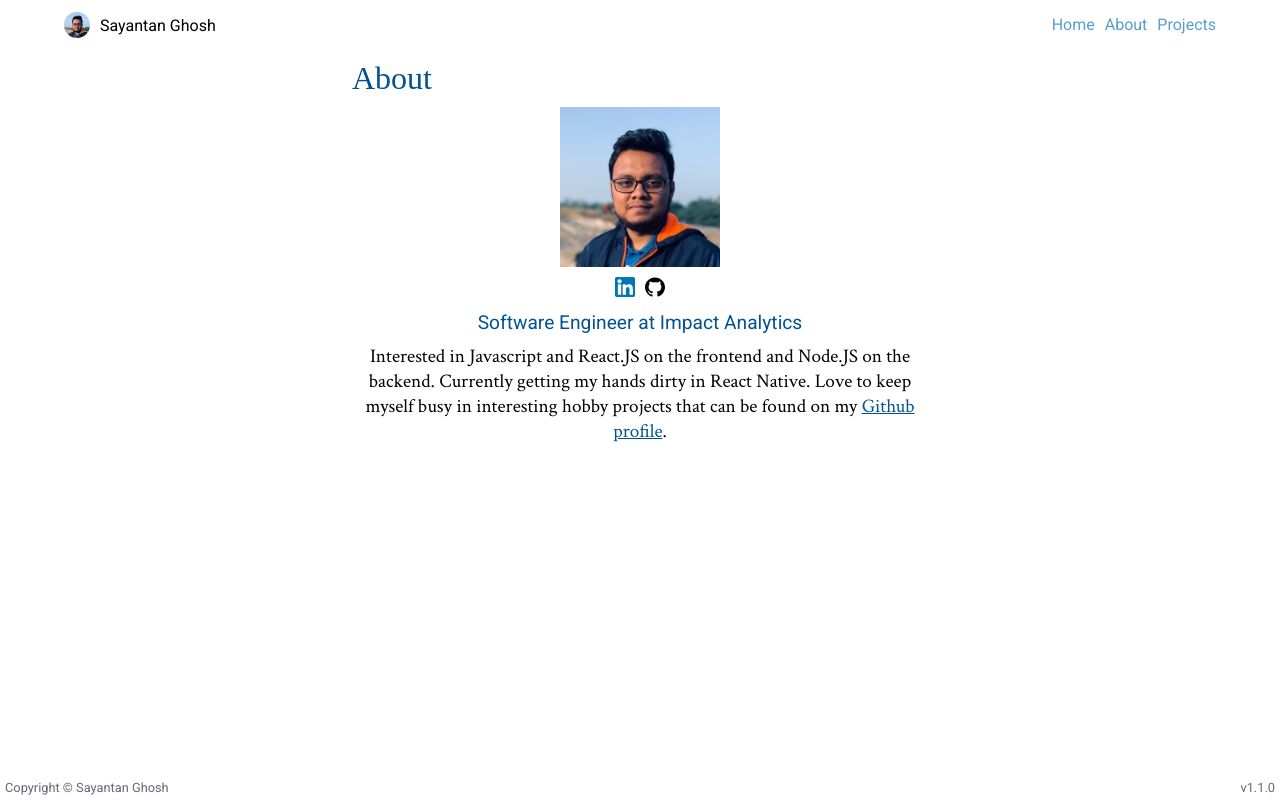
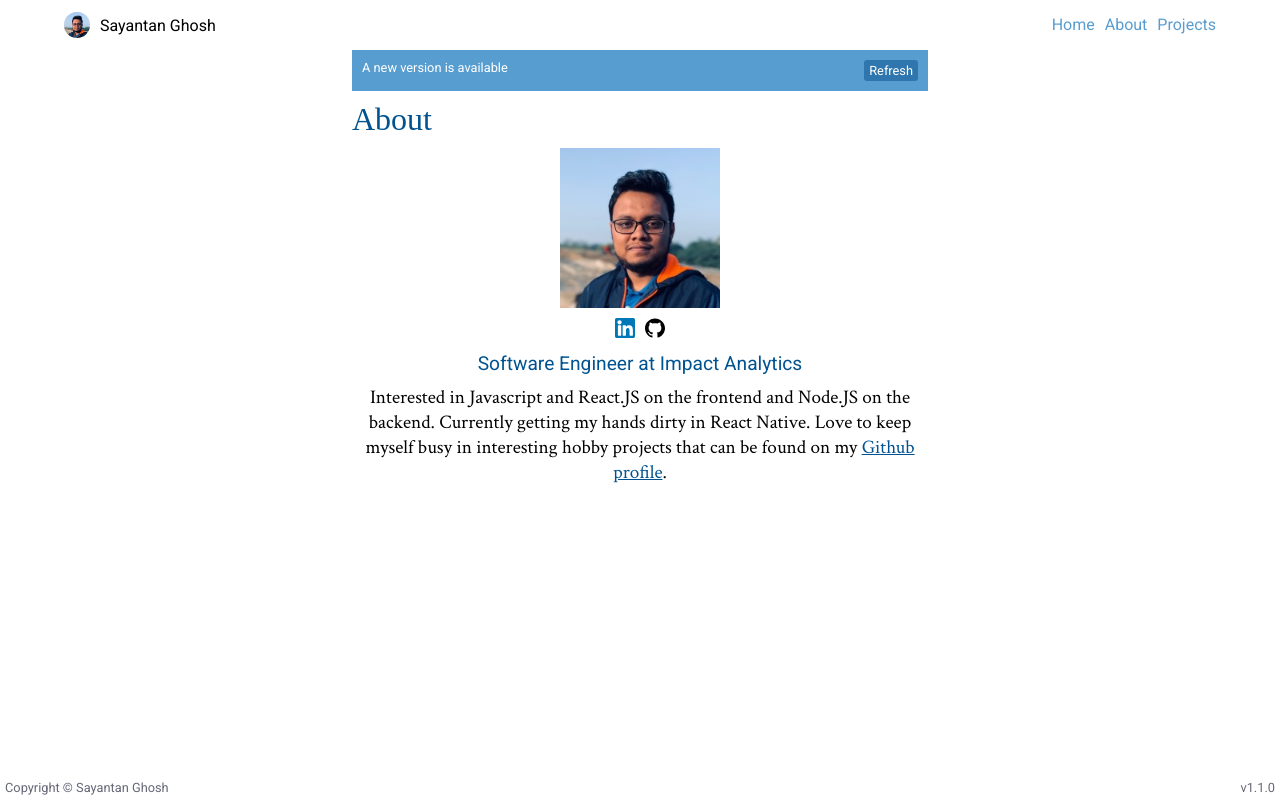
Before and after one commit to itsSayantan/portfolio-site, a React app: page /about in a window 1280 px wide. Built offline with nearby package versions, Linux system fonts and the light colour scheme; a web font is replaced by a local one.

Commit message:
1. Still implementing the AppNotification component (did the custom close button). [need to create an action to change the close button]

```diff
--- a/src/components/AppNotification/AppNotification.scss
+++ b/src/components/AppNotification/AppNotification.scss
@@ -36,6 +36,16 @@
     }
 }
 
+.app-notification-custom-close-button {
+    padding: 3px 5px;
+    font-size: 0.8rem;
+    font-family: 'Roboto', sans-serif;
+    border-radius: 3px;
+    background-color: #2e76ad;
+    color: #fff;
+    cursor: pointer;
+}
+
 @media screen and (min-width: 768px) {
     .app-notification-wrapper {
         left: 15%;
--- a/src/components/AppNotification/AppNotification.tsx
+++ b/src/components/AppNotification/AppNotification.tsx
@@ -3,7 +3,8 @@ import React from 'react';
 import {
     AppContextType,
     AppNotificationStateType,
-    AppNotificationCloseHandlerType
+    AppNotificationCloseHandlerType,
+    AppNotificationCloseButtonType
 } from '@Shared/types/others';
 
 import { setAppNotificationDataAction } from '@Shared/constants';
@@ -14,8 +15,55 @@ import CloseButton from '@Images/close-button.svg';
 
 import './AppNotification.scss';
 
+const AppNotificationCloseButton = React.memo(
+    (props: AppNotificationCloseButtonType) => {
+        const { state, dispatch } = React.useContext(
+            AppContext
+        ) as AppContextType;
+        const closeButton = props?.closeButton?.customProperties;
+        const styles = closeButton?.styles;
+
+        const closeButtonClickHandler = (
+            keepOpen: boolean,
+            passedHandler: () => void
+        ) => {
+            if (keepOpen) {
+                passedHandler();
+            } else {
+                dispatch({
+                    type: setAppNotificationDataAction,
+                    payload: { message: '', type: 'info' }
+                });
+                passedHandler();
+            }
+        };
+
+        return (
+            <div
+                className="app-notification-custom-close-button"
+                style={{
+                    backgroundColor: styles?.backgroundColor,
+                    color: styles?.color
+                }}
+                onClick={() =>
+                    closeButtonClickHandler(
+                        closeButton?.keepOpen,
+                        closeButton?.onClick
+                    )
+                }
+            >
+                {closeButton?.text}
+            </div>
+        );
+    }
+);
+
 const AppNotificationContent = React.memo(
-    (props: AppNotificationStateType & AppNotificationCloseHandlerType) => {
+    (
+        props: AppNotificationStateType &
+            AppNotificationCloseHandlerType &
+            AppNotificationCloseButtonType
+    ) => {
         let content = <></>;
 
         const compouteStyles = (props: AppNotificationStateType) => {
@@ -28,6 +76,18 @@ const AppNotificationContent = React.memo(
         };
 
         const s = compouteStyles(props);
+
+        const closeButtonContent = props?.closeButton?.customProperties ? (
+            <AppNotificationCloseButton closeButton={props?.closeButton} />
+        ) : (
+            <img
+                src={CloseButton}
+                alt="Close Button"
+                onClick={() =>
+                    props?.onCloseAppNotification(props?.message, props?.type)
+                }
+            />
+        );
 
         if (props?.message.trim().length !== 0) {
             content = (
@@ -44,16 +104,7 @@ const AppNotificationContent = React.memo(
                         </div>
                     </div>
                     <div className="app-notification-close">
-                        <img
-                            src={CloseButton}
-                            alt="Close Button"
-                            onClick={() =>
-                                props?.onCloseAppNotification(
-                                    props?.message,
-                                    props?.type
-                                )
-                            }
-                        />
+                        {closeButtonContent}
                     </div>
                 </div>
             );
@@ -80,6 +131,8 @@ const AppNotification = () => {
                     });
                 };
 
+                const closeButtonProps = appNotificationState?.closeButton;
+
                 return (
                     <div className="app-notification-wrapper">
                         <AppNotificationContent
@@ -89,6 +142,7 @@ const AppNotification = () => {
                             onCloseAppNotification={() =>
                                 closeAppNotificationHandler('', 'info')
                             }
+                            closeButton={closeButtonProps}
                         />
                     </div>
                 );
--- a/src/shared/reducers/factory.ts
+++ b/src/shared/reducers/factory.ts
@@ -86,7 +86,7 @@ export function getInitialStateValues(): StateType {
                 enabled: false
             },
             appNotification: {
-                message: '',
+                message: 'A new version is available',
                 type: 'info',
                 styles: {
                     info: {
@@ -105,6 +105,19 @@ export function getInitialStateValues(): StateType {
                         backgroundColor: '#228220',
                         color: '#fff'
                     }
+                },
+                closeButton: {
+                    // the following is just for demo
+                    customProperties: {
+                        text: 'Refresh',
+                        styles: {
+                            backgroundColor: '#2e76ad',
+                            color: '#fff'
+                        },
+                        onClick: () => {
+                            console.log('refreshed');
+                        }
+                    }
                 }
             }
         },
```
Also changed, not shown: src/shared/types/others.ts (+17 -1 lines).
